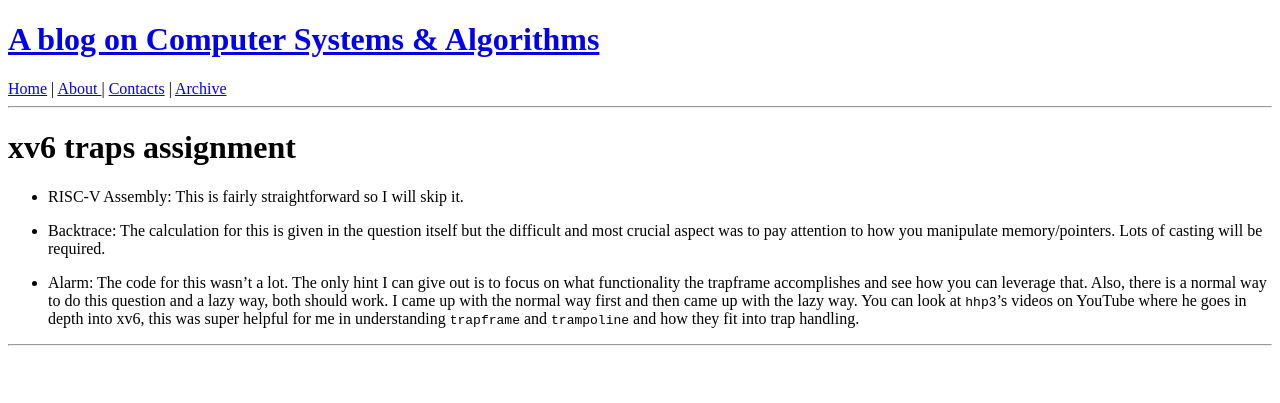
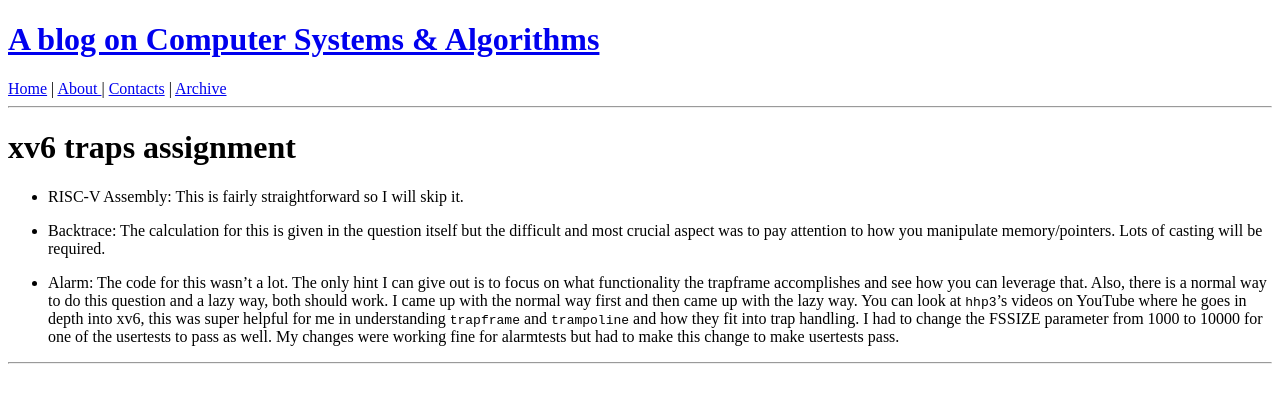
Before and after one commit to sudk1896/sudk1896.github.io, a Jekyll site: the page built from _posts/2022-08-20-xv6-traps.md, in a window 1280 px wide. Shown: the top 403 px of the page. Built offline with Jekyll 4.4.1, drawn with Linux system fonts in a browser that asks for light colours.

Commit message:
Add comment on changing FSSIZE

```diff
--- a/_posts/2022-08-20-xv6-traps.md
+++ b/_posts/2022-08-20-xv6-traps.md
@@ -7,4 +7,4 @@ comment: false
 
 - Backtrace: The calculation for this is given in the question itself but the difficult and most crucial aspect was to pay attention to how you manipulate memory/pointers. Lots of casting will be required.
 
-- Alarm: The code for this wasn't a lot. The only hint I can give out is to focus on what functionality the trapframe accomplishes and see how you can leverage that. Also, there is a normal way to do this question and a lazy way, both should work. I came up with the normal way first and then came up with the lazy way. You can look at `hhp3`'s videos on YouTube where he goes in depth into xv6, this was super helpful for me in understanding `trapframe` and `trampoline` and how they fit into trap handling.
+- Alarm: The code for this wasn't a lot. The only hint I can give out is to focus on what functionality the trapframe accomplishes and see how you can leverage that. Also, there is a normal way to do this question and a lazy way, both should work. I came up with the normal way first and then came up with the lazy way. You can look at `hhp3`'s videos on YouTube where he goes in depth into xv6, this was super helpful for me in understanding `trapframe` and `trampoline` and how they fit into trap handling. I had to change the FSSIZE parameter from 1000 to 10000 for one of the usertests to pass as well. My changes were working fine for alarmtests but had to make this change to make usertests pass.
```
